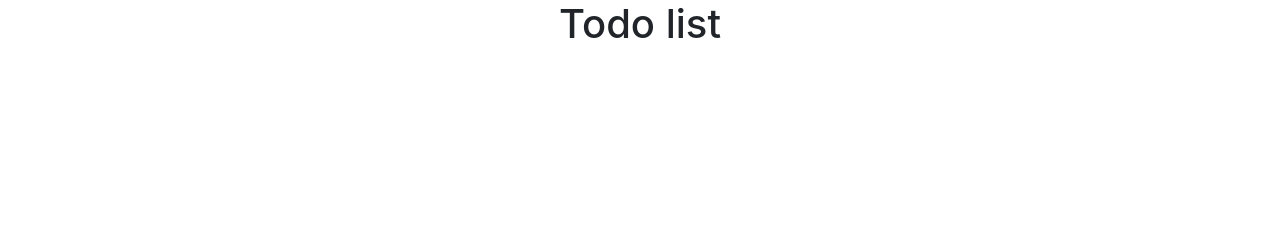
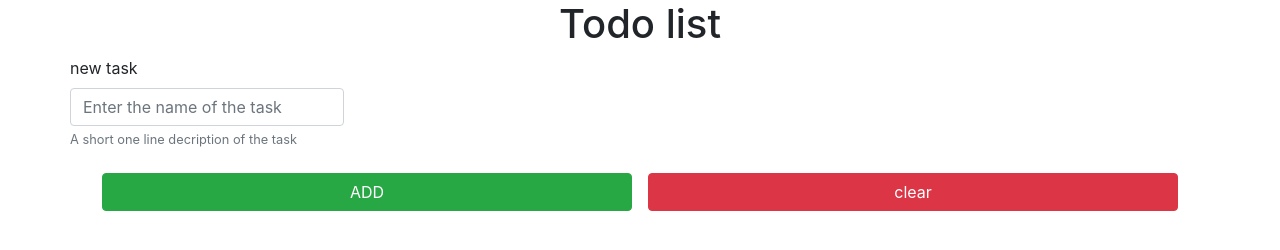
Before and after one commit to saurabhprasadsah/webdev_codingblock-january, a plain HTML site: page project_Todo_list/index.html in a window 1280 px wide. Drawn offline with nearby package versions, Linux system fonts and the light colour scheme.

Commit message:
project todo list

```diff
--- a/project_Todo_list/index.html
+++ b/project_Todo_list/index.html
@@ -16,8 +16,26 @@
 
         <div class="container">
             <h1 align="center">Todo list</h1>
+
+        <div class ="row">
+            <div class ="coll">
+                <div class="form-group">
+                    <label for="new task">new task</label>
+                    <input type="text" class="form-control" id="new task" aria-describedby="new taskhelp" placeholder="Enter the name of the task">
+                        <small id="new taskhelp" class="form-text text-muted">A short one line decription of the task </small>
                 </div>
-<div class ="row">
+            </div>
+        </div>
+        <div class="row px-4">
+                <button class="btn btn-success  col m-2">
+                    ADD
+                </button>
+                <button class="btn btn-danger col m-2">
+                    clear
+                </button>
+
+        </div>
+
 
     </div>
 
```
Lines whose indentation alone changed are shown as unchanged.
